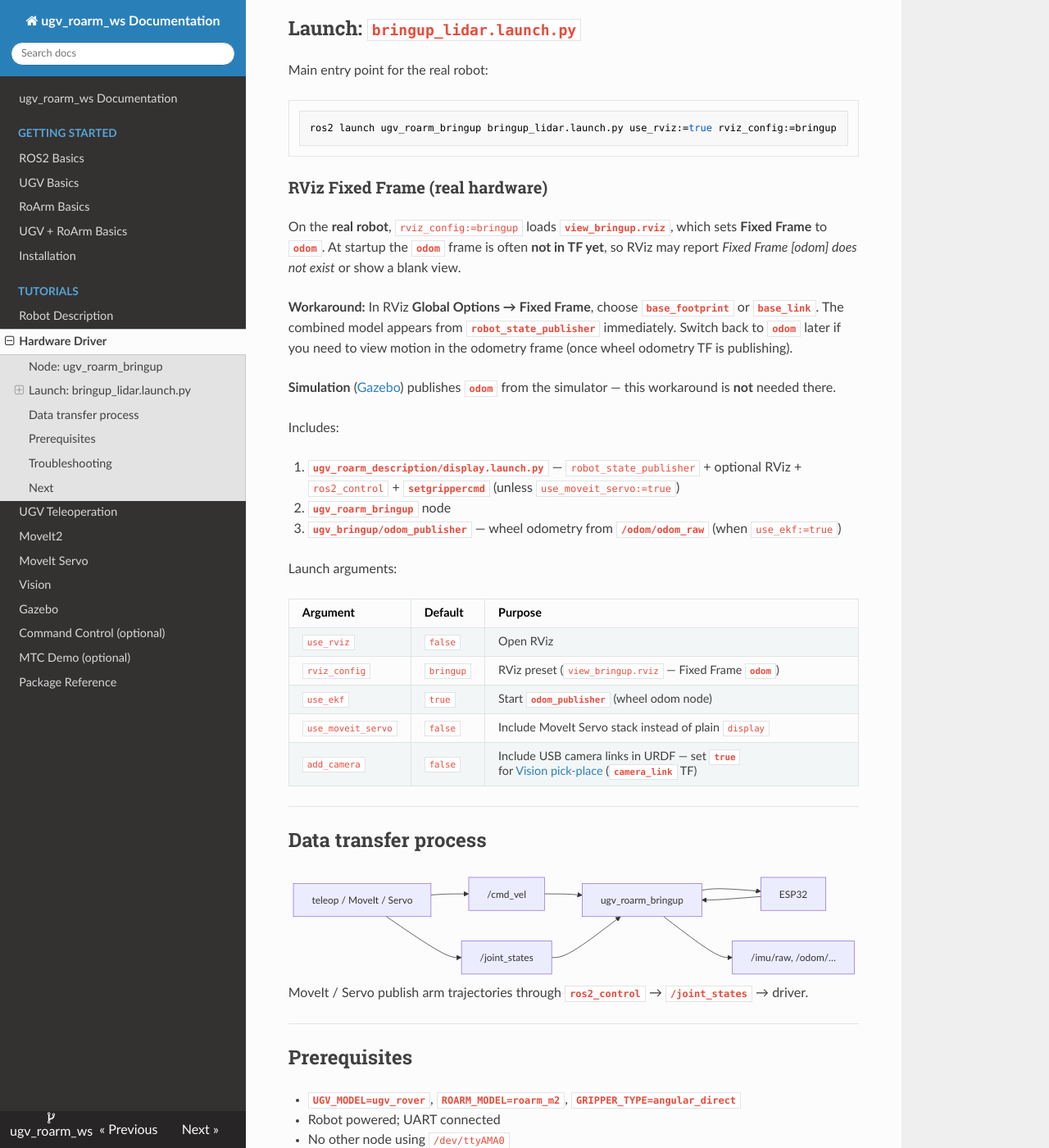
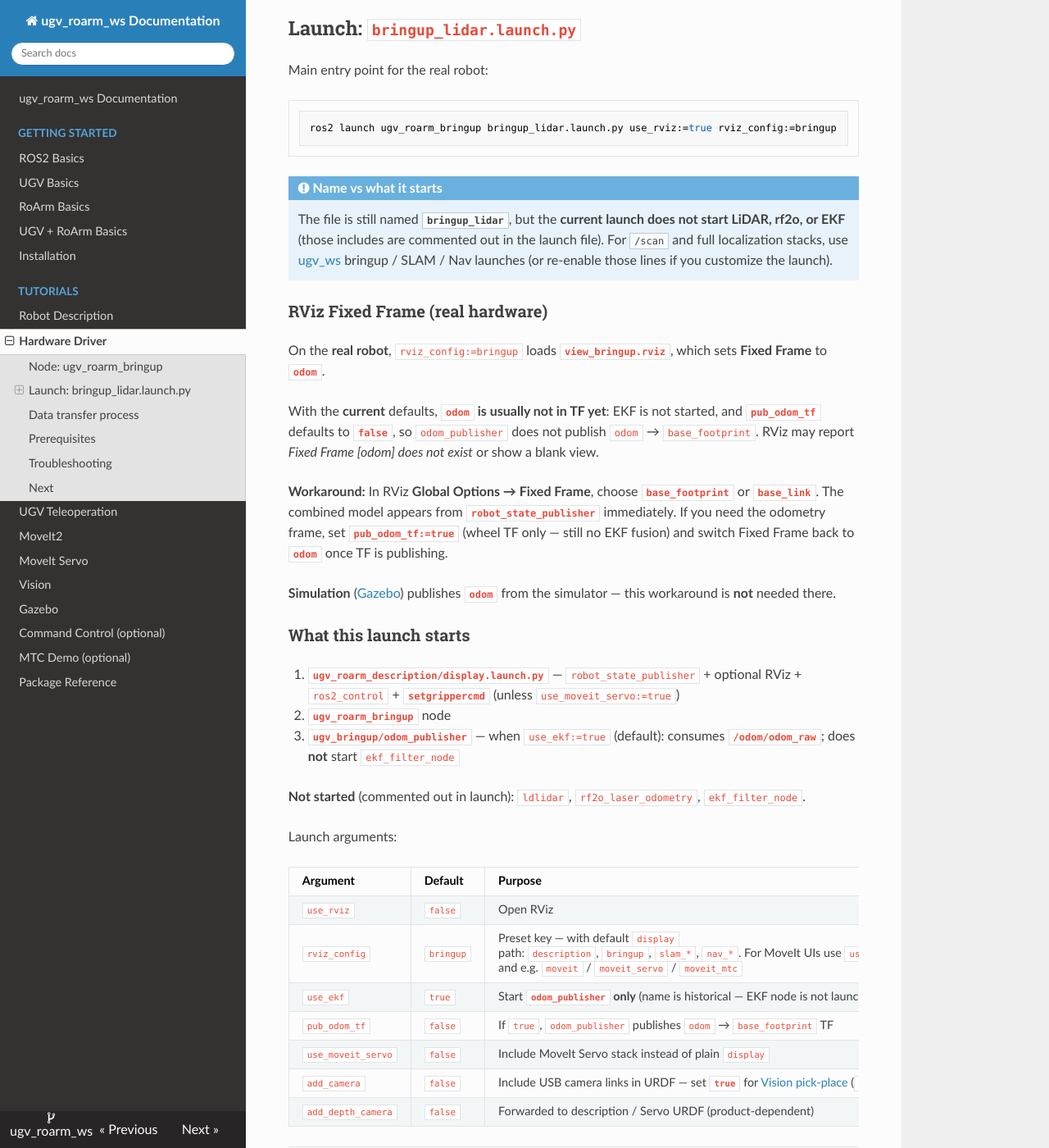
Before and after one commit to DUDULRX/ugv_roarm_ws, an MkDocs documentation site: the page built from docs/bringup.md, in a window 1280 px wide and 1400 px high, scrolled down 847 px. Shown: the whole window at 82% size. Built offline with MkDocs 1.6.1, drawn with Linux system fonts in a browser that asks for light colours; nearby versions of some CDN libraries; some of the changed text lies outside the part shown.

Commit message:
modified docs

````diff
--- a/docs/bringup.md
+++ b/docs/bringup.md
@@ -36,29 +36,38 @@ Main entry point for the real robot:
 ros2 launch ugv_roarm_bringup bringup_lidar.launch.py use_rviz:=true rviz_config:=bringup
 ```
 
+!!! note "Name vs what it starts"
+    The file is still named **`bringup_lidar`**, but the **current launch does not start LiDAR, rf2o, or EKF** (those includes are commented out in the launch file). For `/scan` and full localization stacks, use [ugv_ws](https://github.com/waveshareteam/ugv_ws) bringup / SLAM / Nav launches (or re-enable those lines if you customize the launch).
+
 ### RViz Fixed Frame (real hardware) {#rviz-bringup-fixed-frame}
 
-On the **real robot**, `rviz_config:=bringup` loads **`view_bringup.rviz`**, which sets **Fixed Frame** to **`odom`**. At startup the **`odom`** frame is often **not in TF yet**, so RViz may report *Fixed Frame [odom] does not exist* or show a blank view.
+On the **real robot**, `rviz_config:=bringup` loads **`view_bringup.rviz`**, which sets **Fixed Frame** to **`odom`**.
 
-**Workaround:** In RViz **Global Options → Fixed Frame**, choose **`base_footprint`** or **`base_link`**. The combined model appears from **`robot_state_publisher`** immediately. Switch back to **`odom`** later if you need to view motion in the odometry frame (once wheel odometry TF is publishing).
+With the **current** defaults, **`odom` is usually not in TF yet**: EKF is not started, and **`pub_odom_tf`** defaults to **`false`**, so `odom_publisher` does not publish `odom` → `base_footprint`. RViz may report *Fixed Frame [odom] does not exist* or show a blank view.
+
+**Workaround:** In RViz **Global Options → Fixed Frame**, choose **`base_footprint`** or **`base_link`**. The combined model appears from **`robot_state_publisher`** immediately. If you need the odometry frame, set **`pub_odom_tf:=true`** (wheel TF only — still no EKF fusion) and switch Fixed Frame back to **`odom`** once TF is publishing.
 
 **Simulation** ([Gazebo](gazebo.md)) publishes **`odom`** from the simulator — this workaround is **not** needed there.
 
-Includes:
+### What this launch starts
 
 1. **`ugv_roarm_description/display.launch.py`** — `robot_state_publisher` + optional RViz + `ros2_control` + **`setgrippercmd`** (unless `use_moveit_servo:=true`)
 2. **`ugv_roarm_bringup`** node
-3. **`ugv_bringup/odom_publisher`** — wheel odometry from **`/odom/odom_raw`** (when `use_ekf:=true`)
+3. **`ugv_bringup/odom_publisher`** — when `use_ekf:=true` (default): consumes **`/odom/odom_raw`**; does **not** start `ekf_filter_node`
+
+**Not started** (commented out in launch): `ldlidar`, `rf2o_laser_odometry`, `ekf_filter_node`.
 
 Launch arguments:
 
 | Argument | Default | Purpose |
 |----------|---------|---------|
 | `use_rviz` | `false` | Open RViz |
-| `rviz_config` | `bringup` | RViz preset (`view_bringup.rviz` — Fixed Frame **`odom`**) |
-| `use_ekf` | `true` | Start **`odom_publisher`** (wheel odom node) |
+| `rviz_config` | `bringup` | Preset key — with default `display` path: `description`, `bringup`, `slam_*`, `nav_*`. For MoveIt UIs use `use_moveit_servo:=true` and e.g. `moveit` / `moveit_servo` / `moveit_mtc` |
+| `use_ekf` | `true` | Start **`odom_publisher` only** (name is historical — EKF node is not launched) |
+| `pub_odom_tf` | `false` | If `true`, `odom_publisher` publishes `odom` → `base_footprint` TF |
 | `use_moveit_servo` | `false` | Include MoveIt Servo stack instead of plain `display` |
 | `add_camera` | `false` | Include USB camera links in URDF — set **`true`** for [Vision pick-place](vision.md) (**`camera_link`** TF) |
+| `add_depth_camera` | `false` | Forwarded to description / Servo URDF (product-dependent) |
 
 ---
 
@@ -94,7 +103,8 @@ MoveIt / Servo publish arm trajectories through **`ros2_control`** → **`/joint
 
 | Problem | What to try |
 |---------|-------------|
-| RViz empty / *Fixed Frame [odom] does not exist* | Set **Fixed Frame** → **`base_footprint`** or **`base_link`** — see [RViz Fixed Frame](#rviz-bringup-fixed-frame) |
+| RViz empty / *Fixed Frame [odom] does not exist* | Set **Fixed Frame** → **`base_footprint`** or **`base_link`**, or use **`pub_odom_tf:=true`** — see [RViz Fixed Frame](#rviz-bringup-fixed-frame) |
+| No `/scan` / no LiDAR in this launch | Expected — LiDAR is not started here; use ugv_ws lidar/bringup (or enable the commented lidar include) |
 | No serial / no `/odom/odom_raw` | Power robot; check **`/dev/ttyAMA0`**; only one driver node |
 
 ---
````
Also changed, not shown: docs/moveit2.md (+12 -6 lines).
